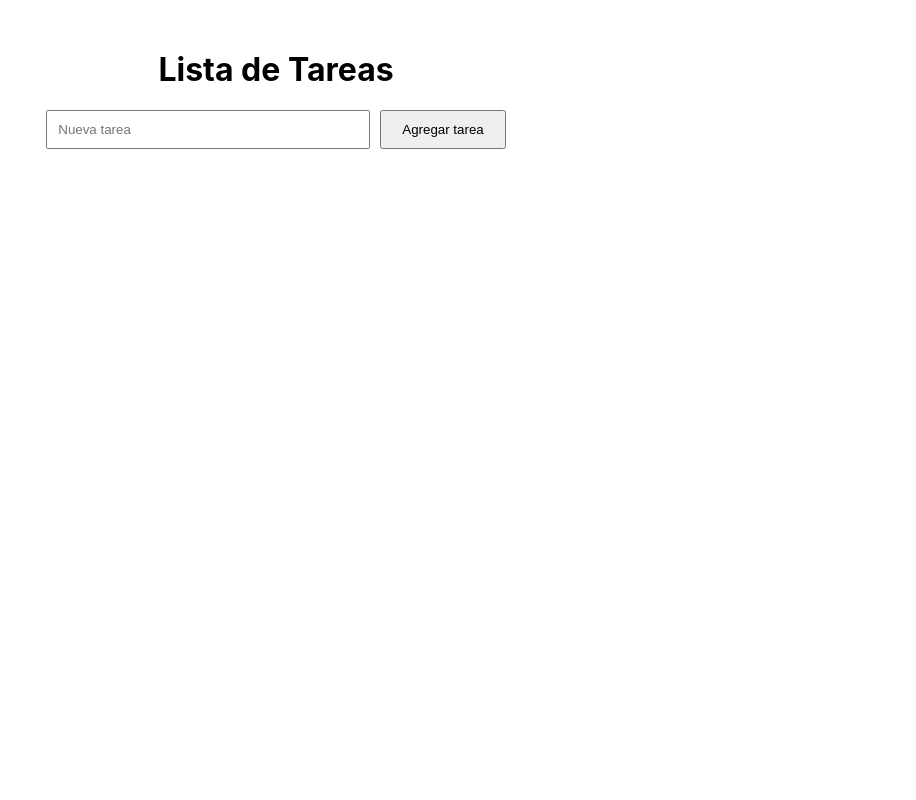
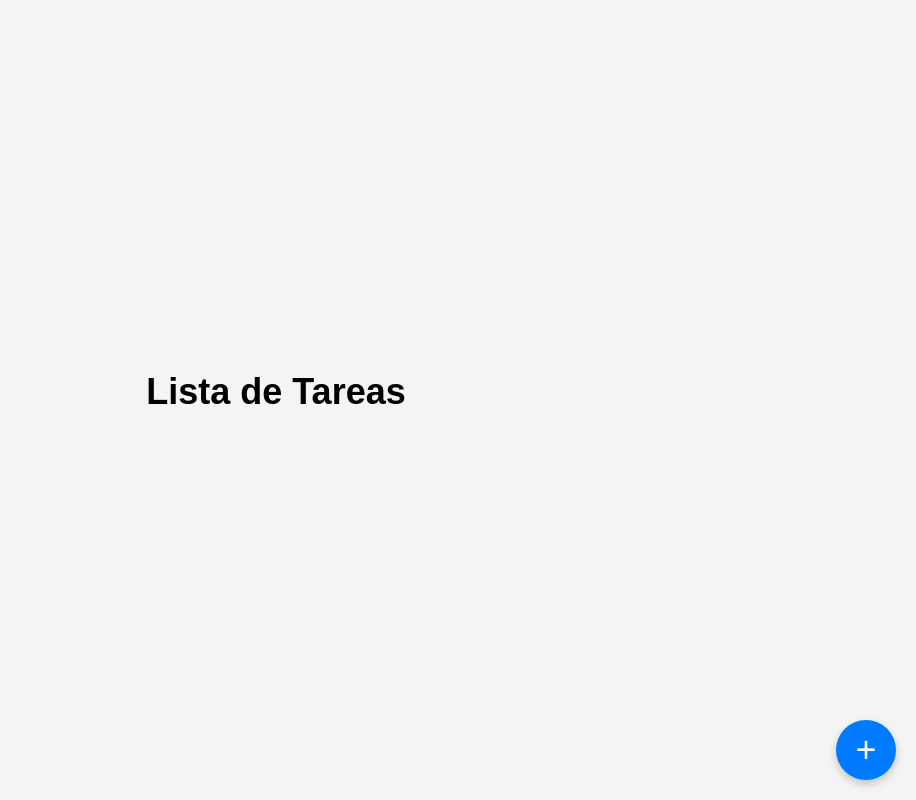
Before and after one commit to CrisMedellin/To-Dojo, a React (Create React App) app: page / in a window 1280 px wide. Shown: the whole page, without its empty margins (364-1280 px from the left). Built offline with nearby package versions, Linux system fonts and the light colour scheme.

Commit message:
Titulo centrado, tareas en tarjetas, nueva tarjeta en modal.

```diff
--- a/src/App.css
+++ b/src/App.css
@@ -1,58 +1,156 @@
-.App {
-  text-align: center;
-  margin-top: 50px;
+/* Estilo general */
+body {
+  margin: 0;
+  font-family: Arial, sans-serif;
 }
 
-.task-input {
+.App {
+  display: flex;
+  flex-direction: column;
+  align-items: center;
+  justify-content: center;
+  height: 100vh;
+  background-color: #f4f4f4;
+}
+
+/* Título centrado */
+.title {
+  text-align: center;
+  font-size: 36px;
   margin-bottom: 20px;
 }
 
-input {
-  padding: 10px;
-  margin-right: 10px;
-  width: 300px;
+/* Lista de tareas */
+.task-list {
+  width: 80%;
+  max-width: 800px;
+  margin-top: 20px;
 }
 
-button {
-  padding: 10px 20px;
+.task-card {
+  background-color: #fff;
+  padding: 20px;
+  border-radius: 10px;
+  box-shadow: 0 4px 8px rgba(0, 0, 0, 0.2);
+  margin-bottom: 15px;
+  display: flex;
+  justify-content: space-between;
+  align-items: center;
+}
+
+.task-card h3 {
+  margin: 0;
+  font-size: 20px;
+}
+
+.task-card p {
+  margin: 5px 0 0 0;
+  font-size: 16px;
+}
+
+/* Botón eliminar */
+.delete-btn {
+  background-color: #dc3545;
+  color: white;
+  border: none;
+  padding: 10px;
+  border-radius: 5px;
   cursor: pointer;
 }
 
-.task-list {
-  display: flex;
-  flex-wrap: wrap;
-  justify-content: center;
+.delete-btn:hover {
+  background-color: #c82333;
 }
 
-.task-card {
-  background-color: #f9f9f9;
-  border-radius: 10px;
-  box-shadow: 0 4px 8px rgba(0, 0, 0, 0.1);
-  padding: 20px;
-  margin: 10px;
-  width: 250px;
-  text-align: left;
+/* Botón flotante circular con el signo "+" */
+.add-task-btn {
+  position: fixed;
+  bottom: 20px;
+  right: 20px;
+  background-color: #007bff;
+  color: white;
+  border: none;
+  border-radius: 50%;
+  width: 60px;
+  height: 60px;
+  font-size: 36px;
+  cursor: pointer;
   display: flex;
-  justify-content: space-between;
+  justify-content: center;
   align-items: center;
-  flex-direction: column;
+  box-shadow: 0 4px 8px rgba(0, 0, 0, 0.2);
 }
 
-.task-card p {
-  font-size: 16px;
-  margin-bottom: 20px;
+.add-task-btn:hover {
+  background-color: #0056b3;
 }
 
-.remove-btn {
-  background-color: #ff6b6b;
+/* Modal */
+.modal-overlay {
+  position: fixed;
+  top: 0;
+  left: 0;
+  width: 100%;
+  height: 100%;
+  background-color: rgba(0, 0, 0, 0.5);
+  display: flex;
+  justify-content: center;
+  align-items: center;
+  z-index: 1000;
+}
+
+.modal-content {
+  background-color: white;
+  padding: 30px;
+  border-radius: 10px;
+  width: 400px;
+  box-shadow: 0 4px 8px rgba(0, 0, 0, 0.2);
+  text-align: center;
+}
+
+/* Inputs del formulario */
+input,
+textarea {
+  width: 100%;
+  padding: 10px;
+  margin-bottom: 10px;
+  border: 1px solid #ccc;
+  border-radius: 5px;
+}
+
+textarea {
+  height: 100px;
+}
+
+/* Botones del modal */
+.modal-buttons {
+  display: flex;
+  justify-content: space-around;
+  margin-top: 10px;
+}
+
+.create-btn {
+  background-color: #007bff;
+  color: white;
   border: none;
-  color: white;
-  padding: 10px;
+  padding: 10px 20px;
   border-radius: 5px;
   cursor: pointer;
-  align-self: flex-end;
 }
 
-.remove-btn:hover {
-  background-color: #ff4c4c;
+.create-btn:hover {
+  background-color: #0056b3;
 }
+
+.close-btn {
+  background-color: #dc3545;
+  color: white;
+  border: none;
+  padding: 10px 20px;
+  border-radius: 5px;
+  cursor: pointer;
+}
+
+.close-btn:hover {
+  background-color: #c82333;
+}
--- a/src/App.js
+++ b/src/App.js
@@ -1,44 +1,85 @@
 import React, { useState } from 'react';
-import './App.css';  // Asegúrate de tener estilos adecuados en App.css
+import './App.css';
 
 function App() {
-  const [tasks, setTasks] = useState([]);
-  const [newTask, setNewTask] = useState('');
+  const [isModalOpen, setIsModalOpen] = useState(false);
+  const [newTaskTitle, setNewTaskTitle] = useState('');
+  const [newTaskDescription, setNewTaskDescription] = useState('');
+  const [tasks, setTasks] = useState([]); // Estado para almacenar las tareas
 
-  const addTask = () => {
-    if (newTask.trim() !== '') {
-      setTasks([...tasks, newTask]);
-      setNewTask('');
+  const openModal = () => {
+    setIsModalOpen(true);
+  };
+
+  const closeModal = () => {
+    setIsModalOpen(false);
+    setNewTaskTitle('');
+    setNewTaskDescription('');
+  };
+
+  const createTask = () => {
+    if (newTaskTitle && newTaskDescription) {
+      const newTask = {
+        title: newTaskTitle,
+        description: newTaskDescription,
+      };
+      setTasks([...tasks, newTask]); // Agrega la nueva tarea a la lista
+      closeModal();
+    } else {
+      alert("Por favor, completa el título y la descripción.");
     }
   };
 
-  const removeTask = (index) => {
-    const newTasks = tasks.filter((task, i) => i !== index);
-    setTasks(newTasks);
+  const deleteTask = (index) => {
+    const updatedTasks = tasks.filter((task, taskIndex) => taskIndex !== index);
+    setTasks(updatedTasks); // Elimina la tarea seleccionada
   };
 
   return (
     <div className="App">
-      <h1>Lista de Tareas</h1>
+      <h1 className="title">Lista de Tareas</h1>
 
-      <div className="task-input">
-        <input
-          type="text"
-          placeholder="Nueva tarea"
-          value={newTask}
-          onChange={(e) => setNewTask(e.target.value)}
-        />
-        <button onClick={addTask}>Agregar tarea</button>
-      </div>
-
+      {/* Mostrar tarjetas de tareas */}
       <div className="task-list">
         {tasks.map((task, index) => (
-          <div key={index} className="task-card">
-            <p>{task}</p>
-            <button onClick={() => removeTask(index)} className="remove-btn">Eliminar</button>
+          <div className="task-card" key={index}>
+            <h3>{task.title}</h3>
+            <p>{task.description}</p>
+            <button onClick={() => deleteTask(index)} className="delete-btn">
+              Eliminar
+            </button>
           </div>
         ))}
       </div>
+
+      {/* Botón flotante */}
+      <button className="add-task-btn" onClick={openModal}>
+        +
+      </button>
+
+      {/* Modal */}
+      {isModalOpen && (
+        <div className="modal-overlay">
+          <div className="modal-content">
+            <h2>Nueva Tarea</h2>
+            <input
+              type="text"
+              placeholder="Título"
+              value={newTaskTitle}
+              onChange={(e) => setNewTaskTitle(e.target.value)}
+            />
+            <textarea
+              placeholder="Descripción"
+              value={newTaskDescription}
+              onChange={(e) => setNewTaskDescription(e.target.value)}
+            />
+            <div className="modal-buttons">
+              <button onClick={createTask} className="create-btn">Crear</button>
+              <button onClick={closeModal} className="close-btn">Cerrar</button>
+            </div>
+          </div>
+        </div>
+      )}
     </div>
   );
 }
```
